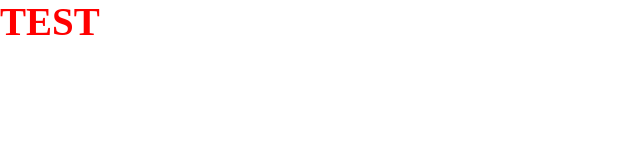
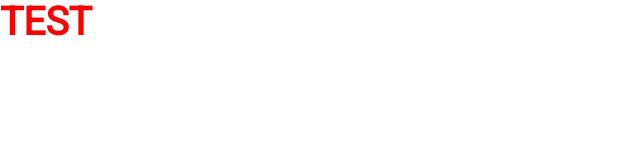
Before and after one commit to anjee28/to-do_list, a website built with webpack: page dist/index.html in a window 1280 px wide. Shown: the full height of the page, 0-640 px from the left. Built offline with Linux system fonts and the light colour scheme.

Commit message:
Add Roboto Font

```diff
--- a/src/style.css
+++ b/src/style.css
@@ -1,3 +1,9 @@
+@import url('https://fonts.googleapis.com/css?family=Roboto&display=swap');
+
+body{
+    font-family: 'Roboto';
+}
+
 h1 {
     font-size: 39px;
     color: red;
```
Also changed, not shown: dist/main.js.
